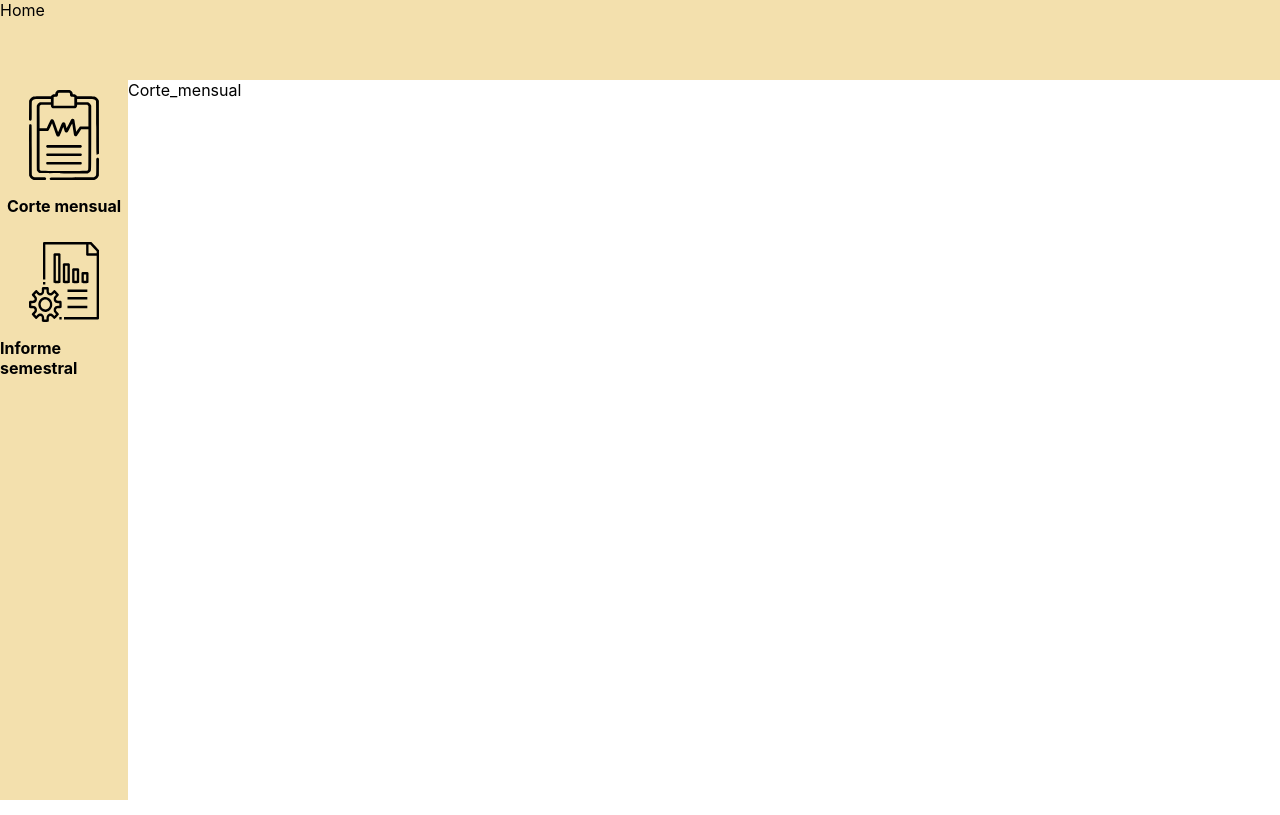
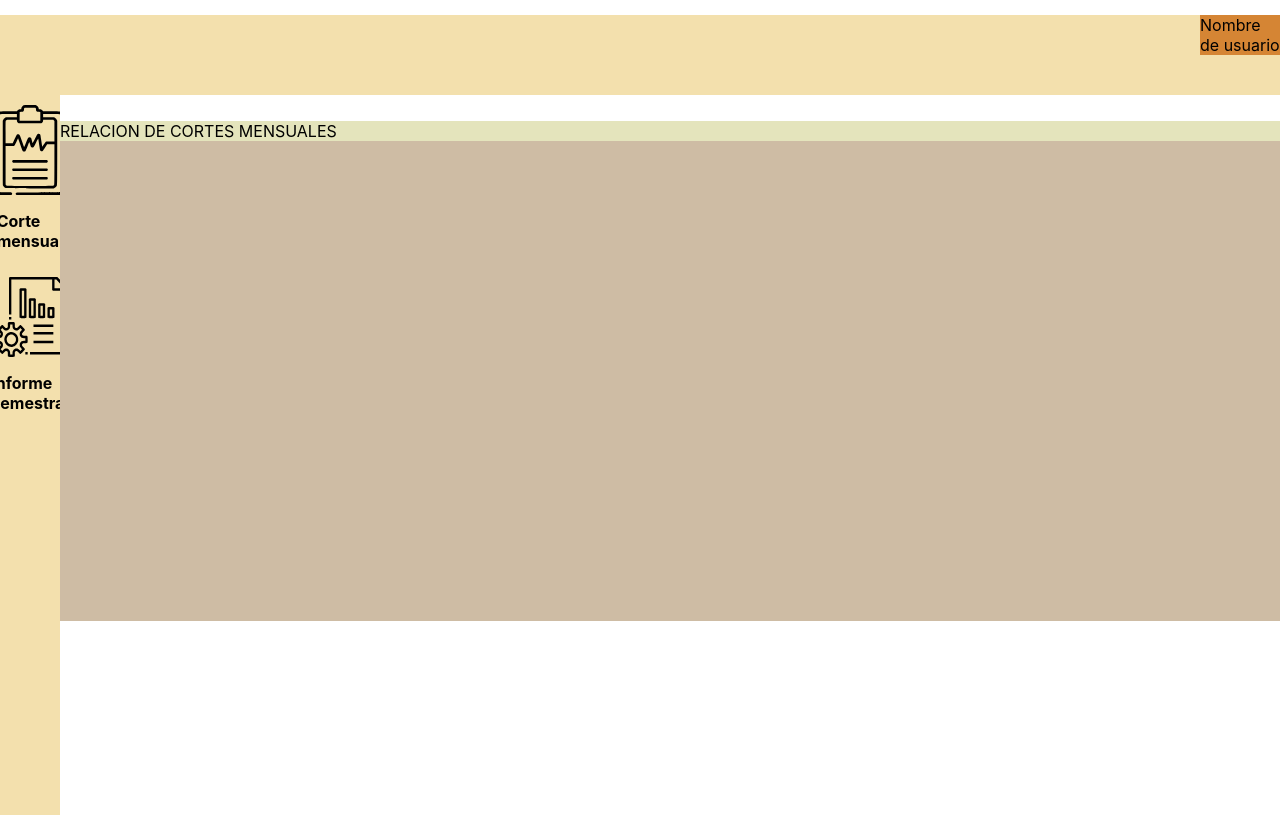
Before and after one commit to Krusper/escuelas, a React (Create React App) app: page /cortes in a window 1280 px wide. Built offline with nearby package versions, Linux system fonts and the light colour scheme; no server answers; sample sign-in values are in the browser's storage.

Commit message:
Arreglos de 1 inge y medio

```diff
--- a/package.json
+++ b/package.json
@@ -3,6 +3,7 @@
   "version": "0.1.0",
   "private": true,
   "dependencies": {
+    "@material-ui/core": "^4.12.4",
     "@testing-library/jest-dom": "^5.16.5",
     "@testing-library/react": "^13.4.0",
     "@testing-library/user-event": "^13.5.0",
--- a/src/components/CorteMes.jsx
+++ b/src/components/CorteMes.jsx
@@ -1,13 +1,22 @@
 import React from 'react'
-import Side_bar from './side_bar'
 import Header from './header'
+import { DataTable } from '@material-ui/core'
+import '../themes/CorteMes.css'
 
 
 function CorteMes() {
 
   return (
 
-    <div>Corte_mensual</div>
+    <div className='corteMes'>
+
+      <div className='table'>
+        <div className='corteTabla'>
+          <p>RELACION DE CORTES MENSUALES</p>
+        </div>
+      </div>
+
+    </div>
 
 
   )
--- a/src/components/header.jsx
+++ b/src/components/header.jsx
@@ -12,7 +12,7 @@ function Header() {
     <div className='header'>
 
       <div className='Home' style={{userSelect: 'none', cursor: 'pointer'}} onClick={() =>GoHome()}>
-        Home
+        Nombre de usuario
       </div>
     </div>
 
--- a/src/firebase/credenciales.js
+++ b/src/firebase/credenciales.js
@@ -1,7 +1,5 @@
 import { initializeApp } from "firebase/app";
-import { getAuth } from 'firebase/auth';
-import { getFirestore } from 'firebase/firestore';
-import { getStorage } from 'firebase/storage';
+import { getAuth  } from 'firebase/auth';
 
 const firebaseConfig = {
   apiKey: "AIzaSyBNrTIx1qxNPnvoT7dszHwQwk7jnCXUD3Y",
@@ -13,5 +11,5 @@ const firebaseConfig = {
 };
 
 const firebaseApp = initializeApp(firebaseConfig);
-export const auth = getAuth(firebaseApp)
+export const auth = getAuth(firebaseApp);
 export default firebaseApp;
--- a/src/routes/navigation.jsx
+++ b/src/routes/navigation.jsx
@@ -12,7 +12,6 @@ function Navigation() {
     <BrowserRouter>
       <Routes>
         <Route path='/login' element={<Login/>}/>
-
         <Route exact path='/' element={
           <PrivateRoute>
             <Dashboard/>
--- a/src/routes/privateRoute.jsx
+++ b/src/routes/privateRoute.jsx
@@ -1,23 +1,20 @@
-import React, {useState} from 'react'
-import { Navigate, useNavigate } from 'react-router-dom'
+import React, { useState } from 'react'
 import Header from '../components/header'
 import Side_bar from '../components/side_bar'
-import { onAuthStateChanged } from "firebase/auth";
-import LogOut from '../functions/logOut';
-import {useAuthState} from 'firebase/auth'
-import { auth } from '../firebase/credenciales';
+import { auth } from '../firebase/credenciales'
+import { Navigate } from 'react-router'
 
 function PrivateRoute({children}) {
 
-  const navigate = useNavigate()
+  const [User, setUser] = useState()
 
-  setTimeout (() => {
-    console.log(auth.currentUser);
-    if (!auth.currentUser) {
-      return <Navigate to='/login'/>
-    }
-  }, 2000)
+  auth.onAuthStateChanged(user => {
+    setUser(user || null);
+  });
 
+  if(User === null){
+    return <Navigate to='/login'/>;
+  }
 
   return (
 
--- /dev/null
+++ b/src/themes/CorteMes.css
@@ -0,0 +1,21 @@
+.table {
+    background-color: rgb(206, 188, 164);
+    width: 1220px;
+    height: 500px;
+    align-items: center;
+}
+
+.corteTabla {
+    background-color: rgb(228, 228, 188);
+    width: 1200;
+    height: 80;
+    align-items: flex;
+    flex-direction: row;
+    margin-top: 26px;
+
+}
+
+.p {
+    font-family: 'Franklin Gothic Medium', 'Arial Narrow', Arial, sans-serif;
+    font-size: medium;
+}
--- a/src/themes/header.css
+++ b/src/themes/header.css
@@ -5,7 +5,7 @@
 
 }
 
-.btnUser {
+.Home {
     margin-top: 15px;
     background-color: rgba(206, 110, 21, 0.79);
     color: black;
```
Also changed, not shown: 2 other files (tests, documents, lock files or other folders).
